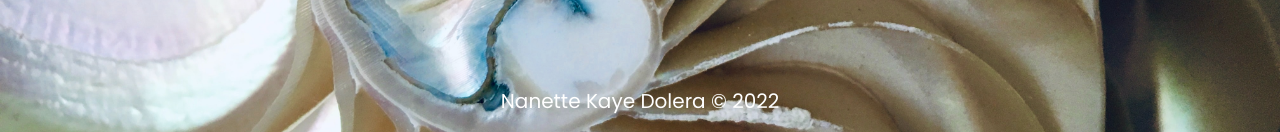
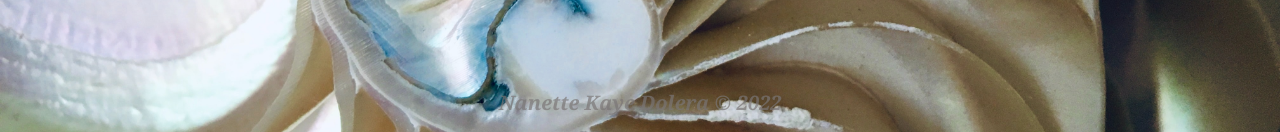
Before and after one commit to NotNanetteKaye/FullStack-capstone2022, a React (Create React App) app in the folder frontend/: page /favorites in a window 1280 px wide. Shown: the part 668-800 px from the top of the page. Built offline with nearby package versions, Linux system fonts and the light colour scheme; no server answers.

Commit message:
Updated Footer.css

```diff
--- a/frontend/src/components/Footer/Footer.css
+++ b/frontend/src/components/Footer/Footer.css
@@ -6,5 +6,6 @@ footer {
   padding: 1rem;
   text-align: center;
   width: 100%;
-  color: white;
+  color: rgba(121, 118, 118, 0.69);
+  font: bold italic 2em Georgia, Times, "Times New Roman", serif;
 }
```
